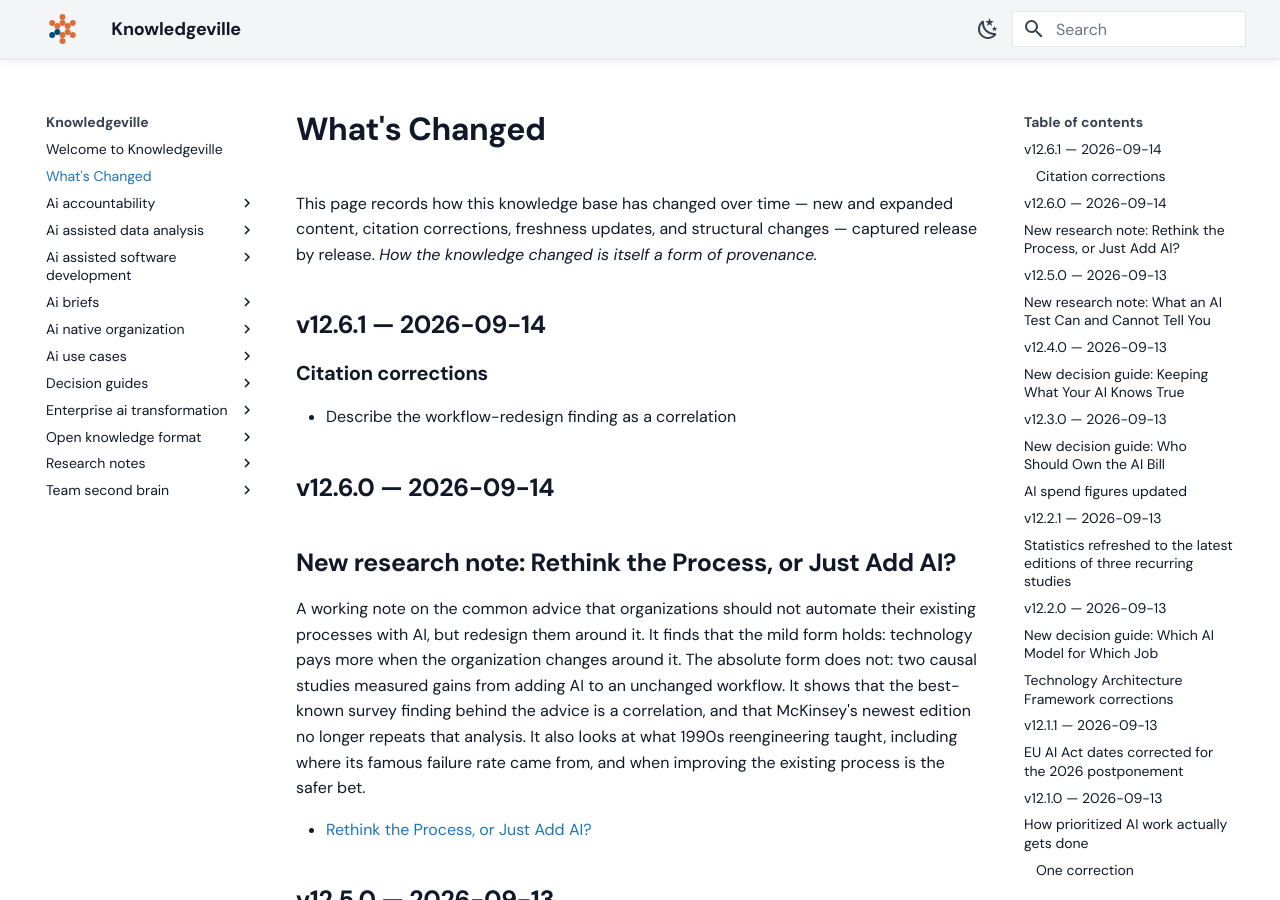
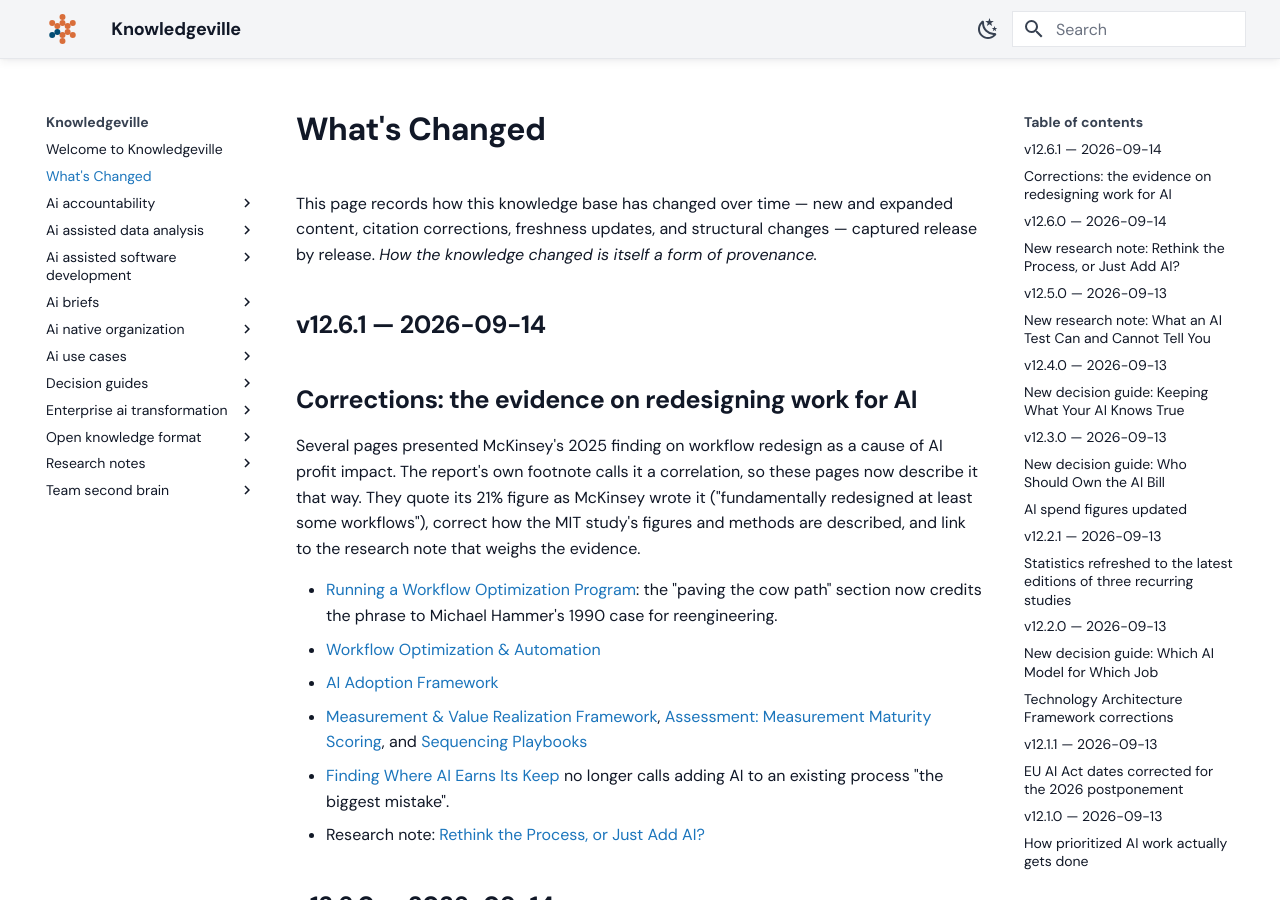
Before and after one commit to grandaha/knowledgeville, an MkDocs documentation site: the page built from published/changelog.md, in a window 1280 px wide and 900 px high. Built offline with MkDocs 1.6.1 and Material for MkDocs 9.7.7, drawn with Linux system fonts in a browser that asks for light colours; some web fonts are replaced.

Commit message:
Publish: sync content from workspace

```diff
--- a/published/changelog.md
+++ b/published/changelog.md
@@ -13,8 +13,16 @@ This page records how this knowledge base has changed over time — new and expa
 
 ## v12.6.1 — 2026-09-14
 
-### Citation corrections
-* Describe the workflow-redesign finding as a correlation
+## Corrections: the evidence on redesigning work for AI
+
+Several pages presented McKinsey's 2025 finding on workflow redesign as a cause of AI profit impact. The report's own footnote calls it a correlation, so these pages now describe it that way. They quote its 21% figure as McKinsey wrote it ("fundamentally redesigned at least some workflows"), correct how the MIT study's figures and methods are described, and link to the research note that weighs the evidence.
+
+- [Running a Workflow Optimization Program](https://knowledge.onesteplabs.com/enterprise-ai-transformation/tracks/05-workflow-optimization-and-automation/05-practitioner-guide-running-a-workflow-optimization-program/): the "paving the cow path" section now credits the phrase to Michael Hammer's 1990 case for reengineering.
+- [Workflow Optimization & Automation](https://knowledge.onesteplabs.com/enterprise-ai-transformation/tracks/05-workflow-optimization-and-automation/)
+- [AI Adoption Framework](https://knowledge.onesteplabs.com/enterprise-ai-transformation/tracks/06-ai-adoption-and-culture/02-ai-adoption-framework/)
+- [Measurement & Value Realization Framework](https://knowledge.onesteplabs.com/enterprise-ai-transformation/tracks/08-measurement-and-value-realization/02-measurement-framework/), [Assessment: Measurement Maturity Scoring](https://knowledge.onesteplabs.com/enterprise-ai-transformation/tracks/08-measurement-and-value-realization/05-assessment-measurement-maturity-scoring/), and [Sequencing Playbooks](https://knowledge.onesteplabs.com/enterprise-ai-transformation/running-the-program/sequencing-playbooks/)
+- [Finding Where AI Earns Its Keep](https://knowledge.onesteplabs.com/ai-accountability/03-ai-enablement/04-finding-where-ai-earns-its-keep/) no longer calls adding AI to an existing process "the biggest mistake".
+- Research note: [Rethink the Process, or Just Add AI?](https://knowledge.onesteplabs.com/research-notes/rethink-the-process-or-just-add-ai/)
 
 ## v12.6.0 — 2026-09-14
 
```
Also changed, not shown: 1 other file.
